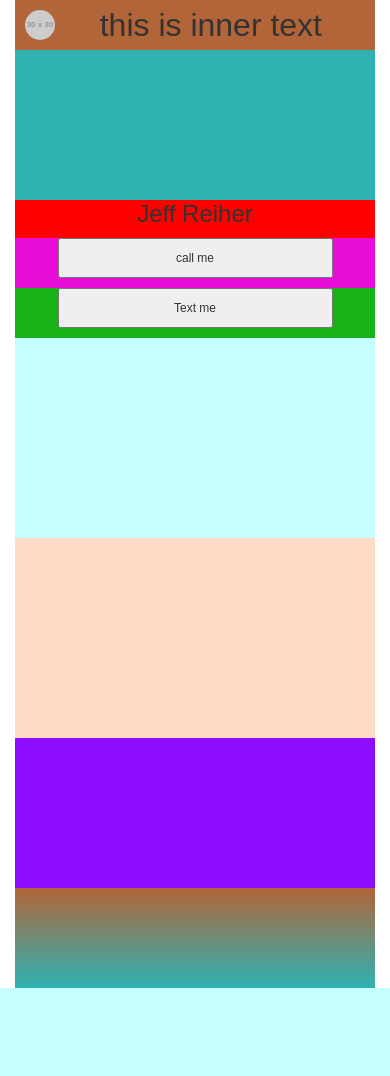
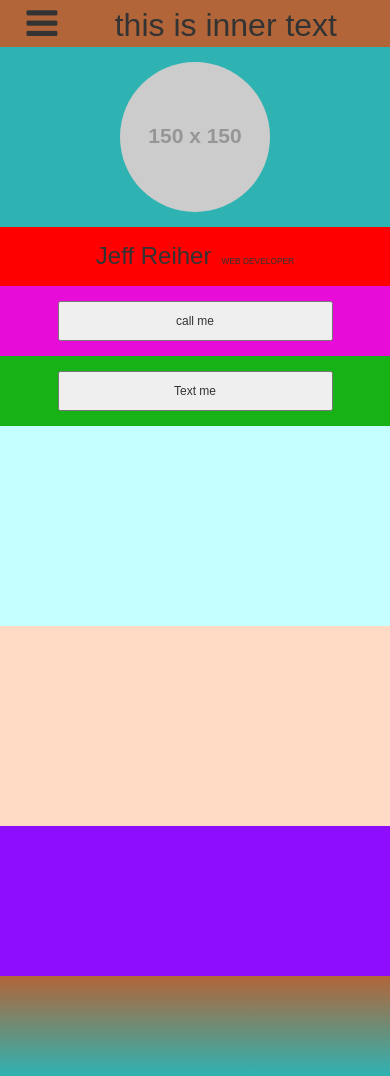
Before and after one commit to jreiher2003/pro_jeffreiher, a Flask app: page / in a window 390 px wide. Before the commit the page ends 988 px from the top, so only its background shows below. Run offline with Flask 2, Linux system fonts and the light colour scheme; grey boxes labelled with a size stand in for pictures from a placeholder-image service; some libraries are stand-ins or nearby versions.

Commit message:
front end 1.0 responsive is complete minus any actual styles.

```diff
--- a/jreiher/static/styles.css
+++ b/jreiher/static/styles.css
@@ -19,6 +19,9 @@ body {
 .container {
 	display: flex;
 	flex-wrap: wrap;
+	padding: 0;
+	margin: 0;
+	/*width: 100%;*/
 }
 .header {
 	width: 100%;
@@ -26,9 +29,8 @@ body {
 	background: #B26538;
 	padding: 5px;
 }
-.header img {
-	border-radius: 50%;
-	margin: .4em;
+.icon {
+	font-size: 18px;
 }
 .header p {
 	margin-right: 1.5em;
@@ -39,8 +41,15 @@ body {
 
 .profile {
 	width: 100%;
-	height: 150px;
+	height: auto;
 	background: #2EB2B2;
+	padding: 15px;
+}
+.profile img {
+	display: block;
+	margin-left: auto;
+	margin-right: auto;
+	border-radius: 50%;
 }
 .name {
 	width: 100%;
@@ -52,11 +61,21 @@ body {
 	line-height: 1.2em;
 	/* margin-bottom: -100px; */
 	text-align: center;
-	/* padding-top: 100px; */
+
+	padding-top: 15px;
+}
+span {
+	font-size: .35em;
+	text-transform: uppercase;
+	margin-left: 1.2em;
+}
+
+.button1, .button2 {
+	width: 100%;
+	height: auto;
+	padding: 15px;
 }
 .button1 {
-	width: 100%;
-	height: 50px;
 	background: #E80CD8;
 	text-align: center;
 }
@@ -67,8 +86,6 @@ body {
 
 }
 .button2 {
-	width: 100%;
-	height: 50px;
 	background: #17B215;
 	text-align: center;
 }
@@ -87,6 +104,7 @@ body {
 	height: 200px;
 	background: #FFDAC5;
 }
+
 
 .footer {
 	width: 100%;
@@ -113,7 +131,7 @@ body {
 	line-height: 1.2em;
 	margin-bottom: -100px;
 	text-align: left;
-	padding-top: 125px;
+	padding-top: 132px;
 	}
 	.button1 {
 		width: 50%;
@@ -127,7 +145,7 @@ body {
 }
 
 @media screen and (min-width: 750px) {
-	.header img {
+	.icon {
 		display: none;
 	}
 	.info1 {
--- a/jreiher/templates/index.html
+++ b/jreiher/templates/index.html
@@ -79,11 +79,11 @@
 
 		<div class="header">
 			<p>this is inner text</p>
-			<img src="https://placehold.it/30x30"/>
+			<span class='icon'><i class="fa fa-bars fa-2x"></i></span>
 		</div>
 
-		<div class="profile"></div>
-		<div class="name"><p>Jeff Reiher</p></div>
+		<div class="profile"><img src="https://placehold.it/150x150"/></div>
+		<div class="name"><p>Jeff Reiher<span>Web Developer</span></p></div>
 		<div class="button1"><button>call me</button></div>
 		<div class="button2"><button>Text me</button></div>
 		<div class="info1"></div>
```
